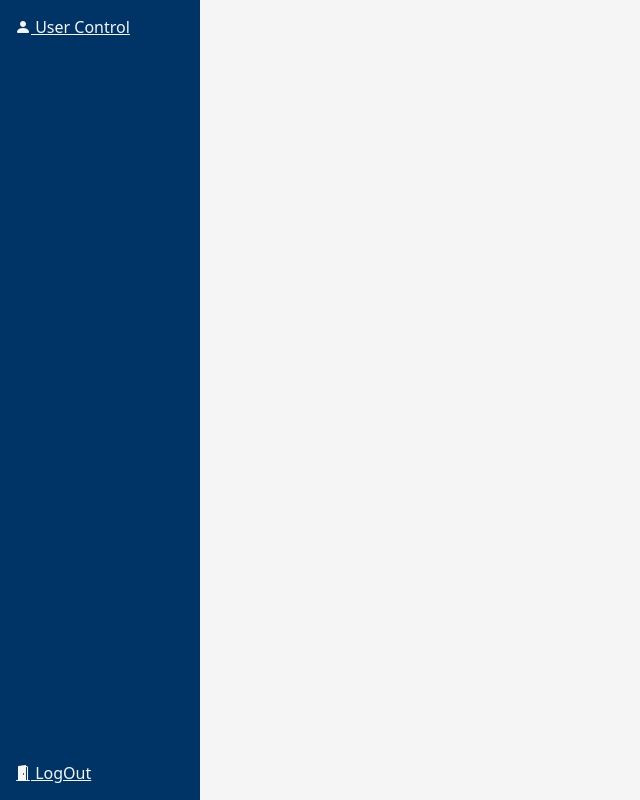
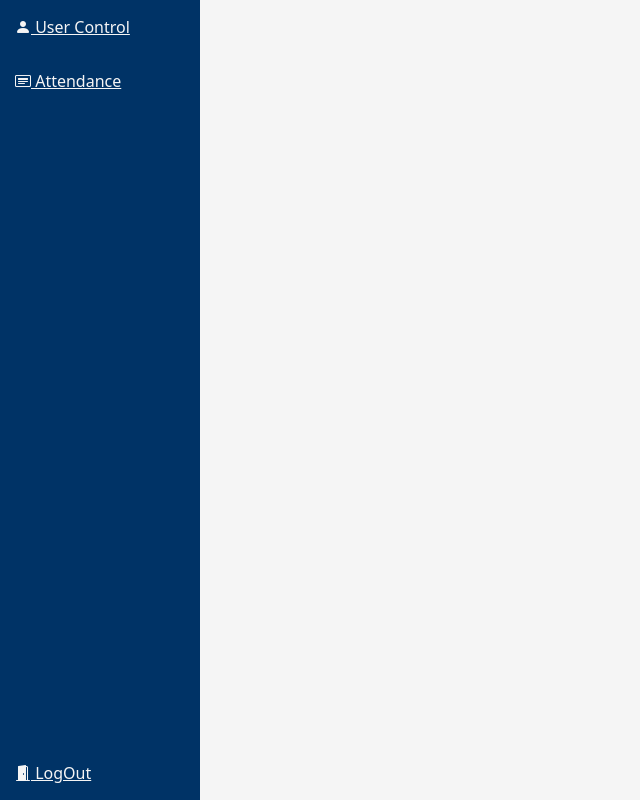
Before and after one commit to ahmed-hussein-morgan/TimeSheet_Master, a Python web app: template app/tech/templates/tech_nav-bar.html in a window 1280 px wide. Shown: the whole page, without its empty margins (0-640 px from the left). Run offline with Jinja, Linux system fonts and the light colour scheme; the template is opened without the code that fills it, so the values that code supplies are empty; some libraries are stand-ins or nearby versions.

Commit message:
start the attendance in tech user

```diff
--- a/app/tech/templates/tech_nav-bar.html
+++ b/app/tech/templates/tech_nav-bar.html
@@ -6,6 +6,7 @@
 <div class="nav-bar">
     <ul>
         <li> <a class="bi bi-person-fill" href="{{ url_for('tech.tech_new_user') }}"> User Control </a> </li>
+        <li> <a class="bi bi-card-heading" href="#"> Attendance </a> </li>
         <li> <a class="bi bi-door-open-fill fixed-bottom" href="#"> LogOut </a> </li>
     </ul>
 </div>
```
